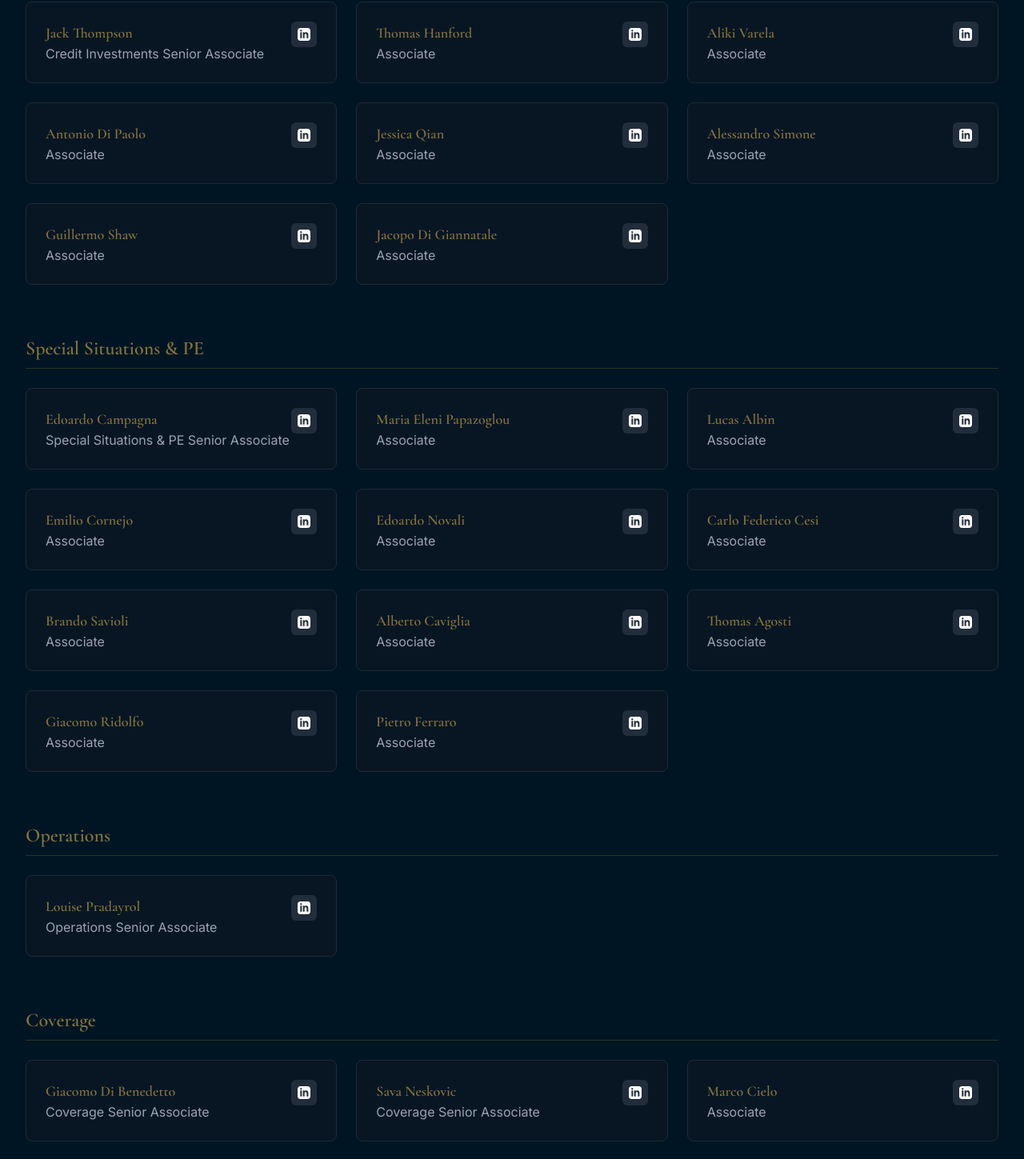
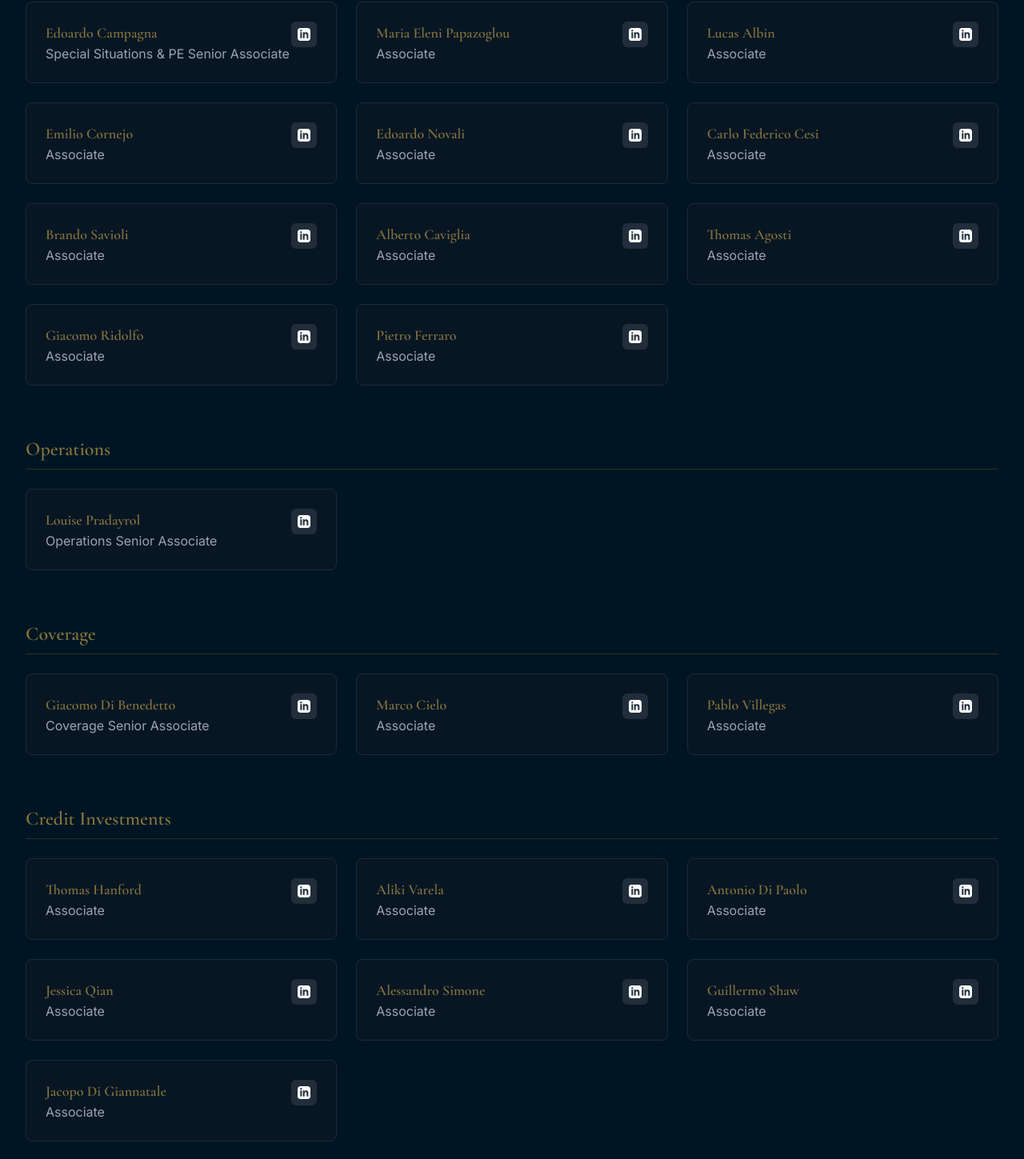
Before and after one commit to WaverAndrew/bdrx-website, a Next.js app: page /team in a window 1280 px wide. Shown: the part 2035-3484 px from the top of the page at 80% size. Built offline with nearby package versions, Linux system fonts and the light colour scheme.

Commit message:
updates to likedin

```diff
--- a/src/app/team/page.tsx
+++ b/src/app/team/page.tsx
@@ -7,7 +7,6 @@ const TeamPage = () => {
       name: "Edward Ramirez",
       role: "President",
       linkedin: "https://www.linkedin.com/in/edwardramirezuk/",
-      // Add photo path when available
       photo: "https://pub-9fbf6f8305744d88a6e3f429914479bc.r2.dev/000007.webp",
     },
     {
@@ -73,12 +72,7 @@ const TeamPage = () => {
       linkedin: "https://www.linkedin.com/in/matteo-polacci-673b29258/",
       division: "Corporate Finance",
     },
-    {
-      name: "Jack Thompson",
-      role: "Credit Investments Senior Associate",
-      linkedin: "https://www.linkedin.com/in/jack-thompson-63253a25b/",
-      division: "Credit Investments",
-    },
+
     {
       name: "Edoardo Campagna",
       role: "Special Situations & PE Senior Associate",
@@ -97,12 +91,7 @@ const TeamPage = () => {
       linkedin: "https://www.linkedin.com/in/giacomo-di-benedetto-2924a3294/",
       division: "Coverage",
     },
-    {
-      name: "Sava Neskovic",
-      role: "Coverage Senior Associate",
-      linkedin: "https://www.linkedin.com/in/sava-neskovic/",
-      division: "Coverage",
-    },
+
     {
       name: "Maria Eleni Papazoglou",
       role: "Associate",
```
